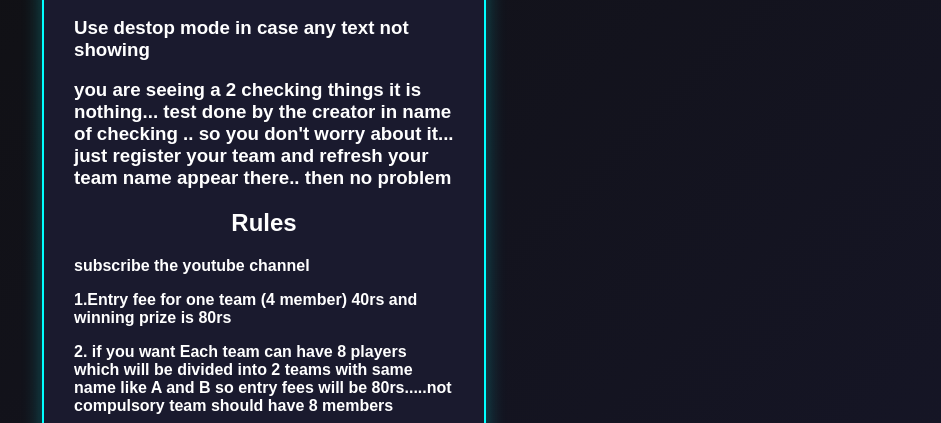
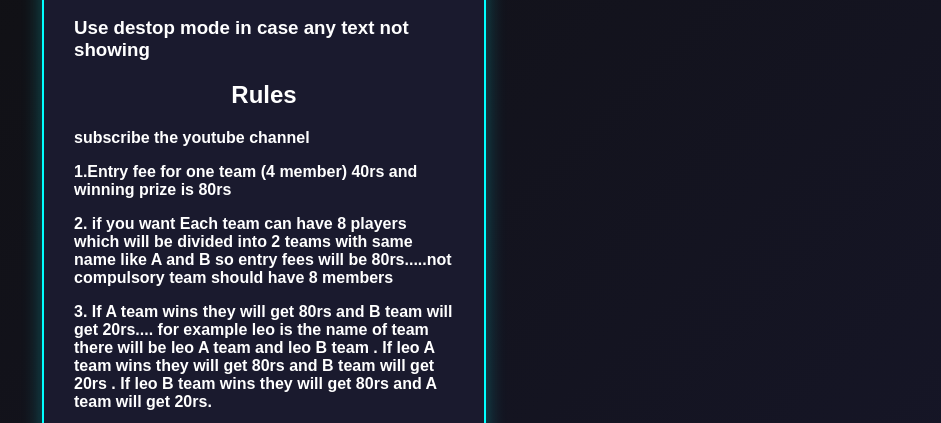
Before and after one commit to tournamentsuppor-arch/tournamentofgames, a plain HTML site: page index.html in a window 1280 px wide. Shown: the part 377-800 px from the top of the page, without its empty margins (171-1112 px from the left). Drawn offline with Linux system fonts and the light colour scheme.

Commit message:
Update index.html

```diff
--- a/index.html
+++ b/index.html
@@ -77,7 +77,7 @@
    🎬 Watch My YouTube Video
 </a>
 <h3>Use destop mode in case any text not showing</h3>
-    <h3>you are seeing a 2 checking things it is nothing... test done by the creator in name of checking .. so you don't worry about it... just register your team and refresh your team name appear there.. then no problem </h3>
+
 <h2>Rules</h2>
      <p><b>subscribe the youtube channel </b></p>
      <p> <b>1.Entry fee  for one team (4 member)  40rs and winning prize is 80rs </b></p>
```
